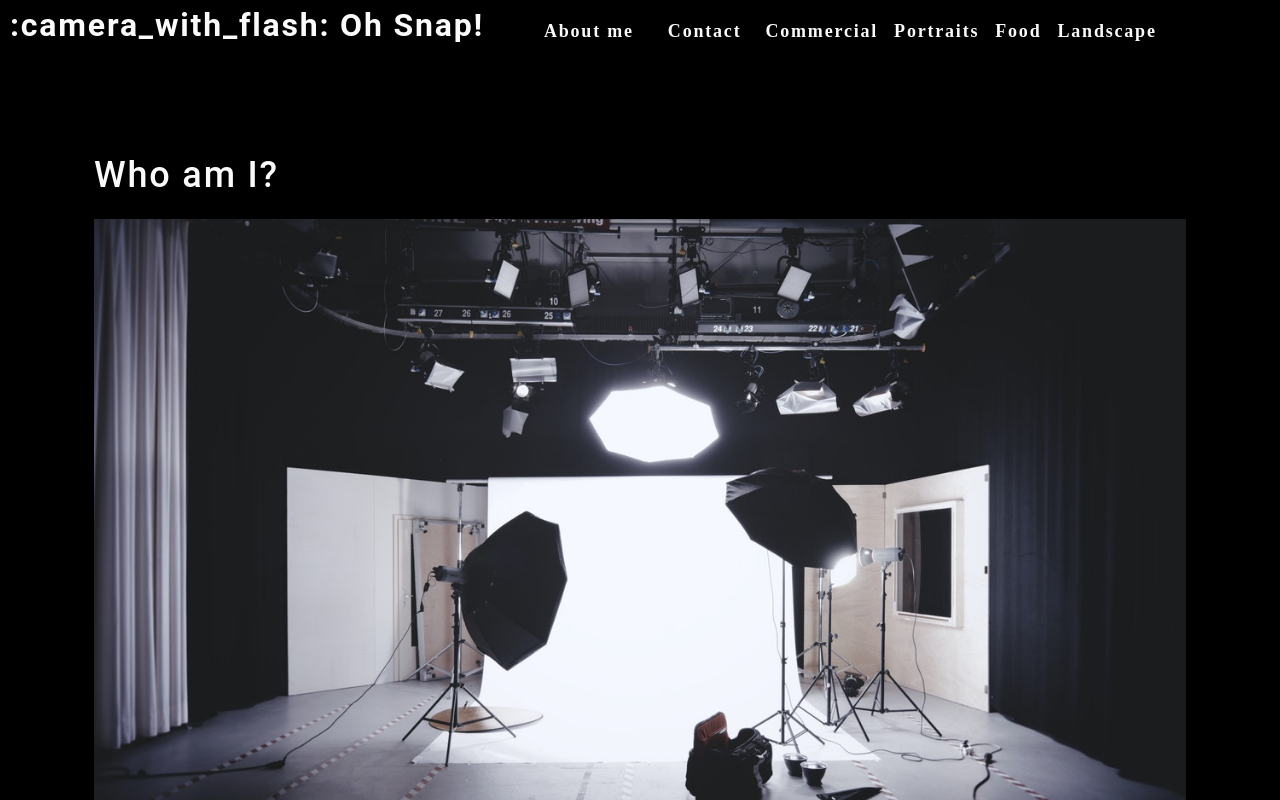
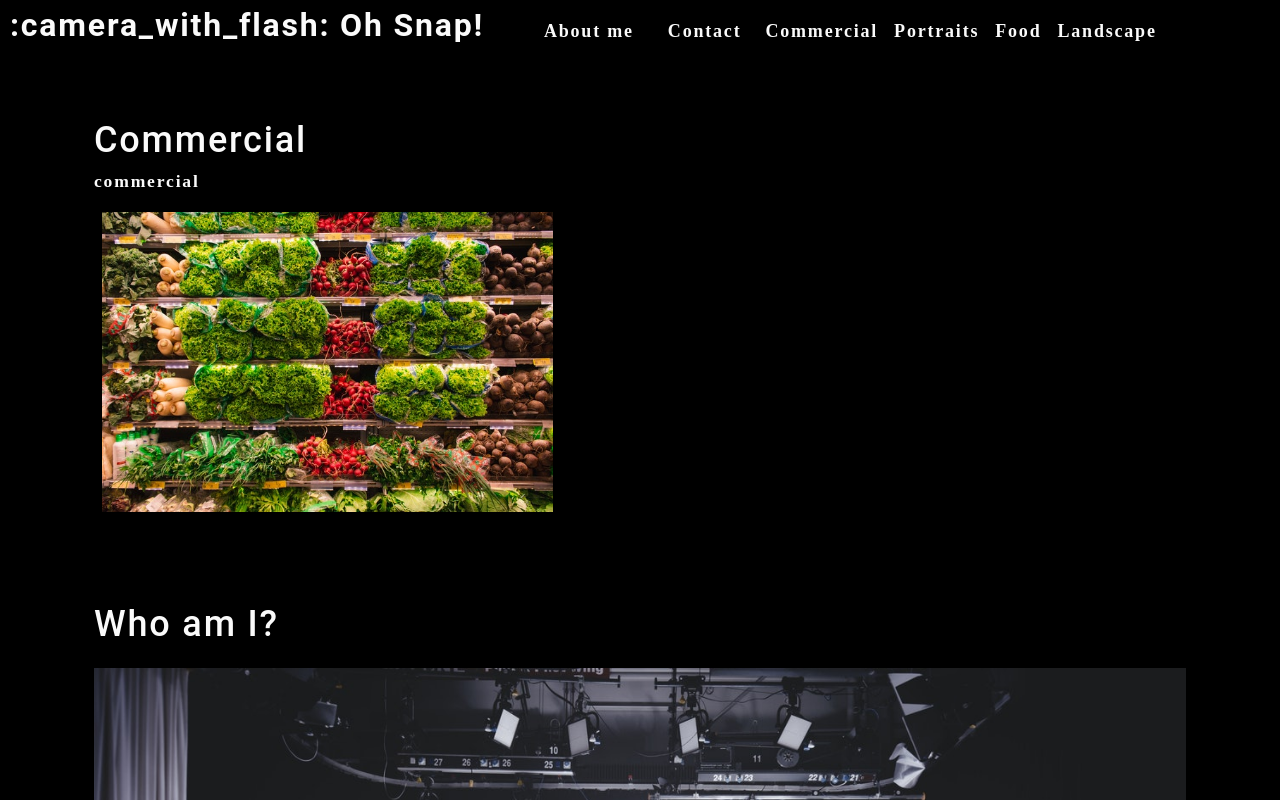
Before and after one commit to kylieogg/photo-port, a React (Create React App) app: page / in a window 1280 px wide. Shown: the top 800 px of the page. Built offline with nearby package versions, Linux system fonts and the light colour scheme.

Commit message:
added Gallery page

```diff
--- a/src/App.js
+++ b/src/App.js
@@ -1,6 +1,7 @@
 import React from 'react';
 import Nav from './components/Nav';
 import About from './components/About';
+import Gallery from './components/Gallery';
 
 function App() {
 
@@ -8,6 +9,7 @@
     <div>
       <Nav></Nav>
       <main>
+        <Gallery></Gallery>
         <About></About>
       </main>
     </div>
--- /dev/null
+++ b/src/components/Gallery/index.js
@@ -0,0 +1,25 @@
+import React from 'react';
+import { capitalizeFirstLetter } from '../../utils/helpers';
+import photo from "../../assets/small/commercial/0.jpg";
+
+function Gallery (props) {
+    const currentCategory = {
+        name: "commercial",
+        description:
+            "Photos of grocery stores, food trucks, and other commercial projects",
+    };
+    return (
+        <section>
+            <h1>{capitalizeFirstLetter(currentCategory.name)}</h1>
+            <p>{currentCategory.name}</p>
+            <div className="flex-row">
+                <img
+                src={photo}
+                alt="Commercial Example"
+                className="img-thumbnail mx-1"
+                />
+            </div>
+        </section>
+    );
+}
+export default Gallery;
```
